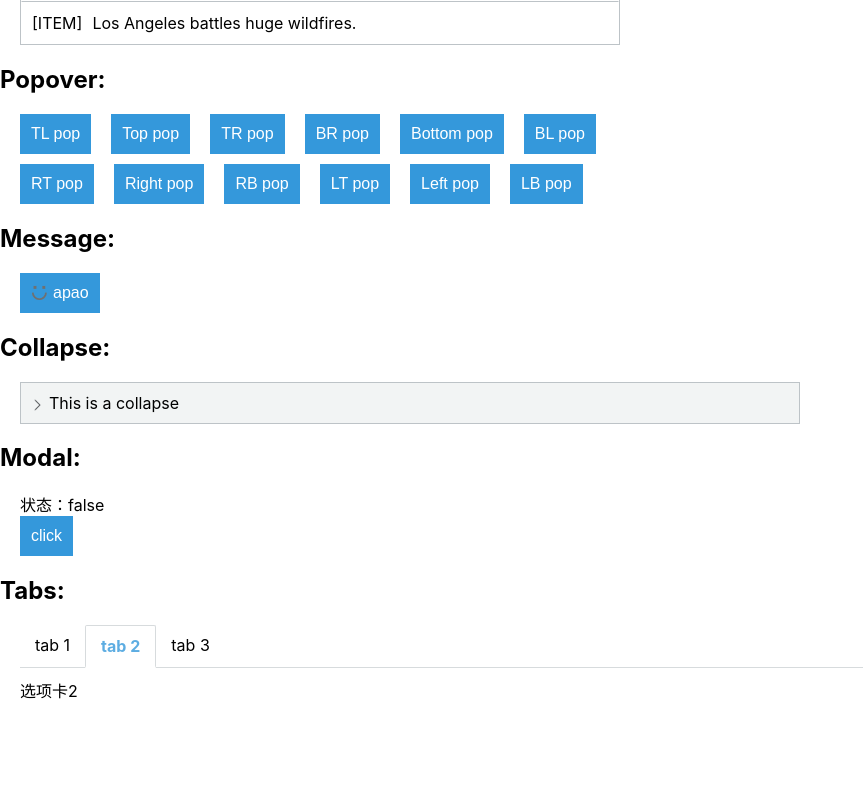
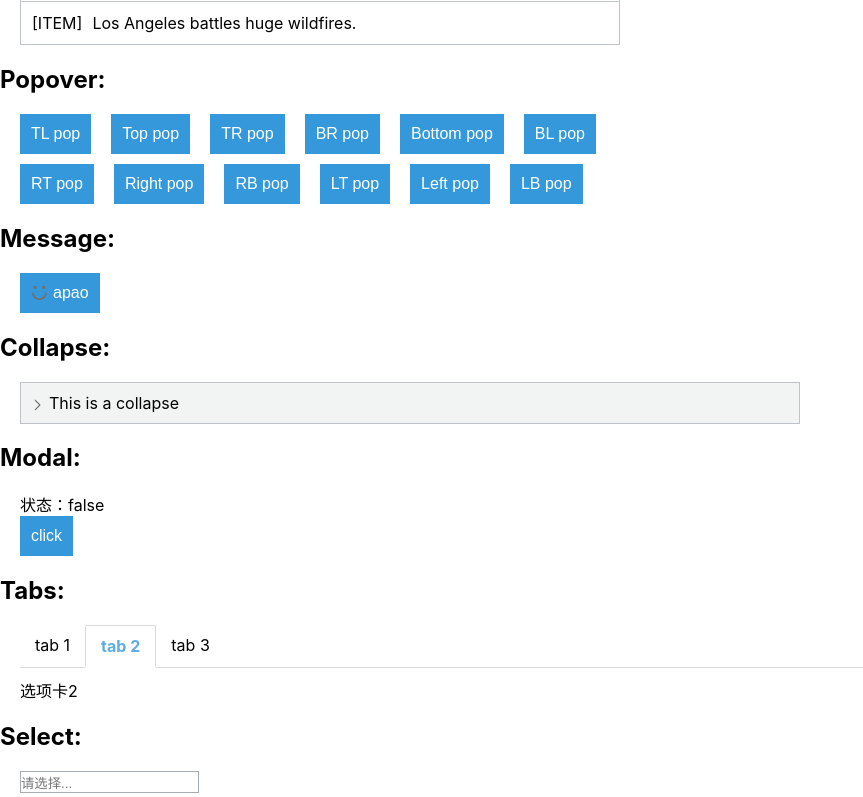
Before and after one commit to aiyo-w/aiyo-ui, a React (Create React App) app: page / in a window 1280 px wide. Shown: the part 2000-2797 px from the top of the page, without its empty margins (0-863 px from the left). Before the commit the page ends 2712 px from the top, so only its background shows below. Built offline with nearby package versions, Linux system fonts and the light colour scheme.

Commit message:
update demo

```diff
--- a/src/app.tsx
+++ b/src/app.tsx
@@ -12,6 +12,9 @@ import { AiyoList } from "./components/list/aiyo-list";
 import { AiyoPopover } from "./components/popover/aiyo-popover";
 import { AiyoCollapse } from "./components/collapse/aiyo-collapse";
 import { AiyoTabs, TabItem } from "./components/tabs/aiyo-tabs";
+import { AiyoSelect, Option } from "./components/select/aiyo-select";
+import { AiyoDivider } from "./components/divider/aiyo-divider";
+import { AiyoTable } from "./components/table/aiyo-table";
 import useProtal from "./components/modal/modal";
 import api from './components/message/index';
 import avatar from './avatar.jpg';
@@ -70,7 +73,42 @@ const App = () => {
         'Los Angeles battles huge wildfires.',
     ];
 
+    const selectList = [
+        'Racing',
+        'Japanese',
+        'Australian',
+        'Man',
+        'Los Angeles',
+    ];
+
     const { Protal, handleClose, handleShow, isShow } = useProtal();
+
+    const tableDataSource = [
+        {
+            name: '胡彦斌',
+            age: 32,
+            address: '西湖区湖底公园1号',
+        },
+        {
+            name: '胡彦祖',
+            age: 42,
+            address: '西湖区湖底公园1号',
+        }, {
+            name: '胡彦祖',
+            age: 42,
+            address: '西湖区湖底公园1号',
+        }, {
+            name: '胡彦祖',
+            age: 42,
+            address: '西湖区湖底公园1号',
+        },
+    ];
+
+    const tableColumns = [
+        '姓名',
+        '年龄',
+        '地址',
+    ];
 
     return (
         <React.Fragment>
@@ -283,6 +321,31 @@ const App = () => {
                     <TabItem tab="tab 3">选项卡3</TabItem>
                 </AiyoTabs>
             </div>
+
+            <h2>Select:</h2>
+            <div className='button-box'>
+                <AiyoSelect
+                    placeholder="请选择..."
+                    dataSource={selectList}>
+                </AiyoSelect>
+            </div>
+
+            <h2>Divider:</h2>
+            <div className='button-box'>
+                <AiyoDivider orientation="left">Left Text</AiyoDivider>
+                <p>发布上的认同和诋毁覅尔松菊阿萨按配镜安排考试的活佛评价哦九年级</p>
+                <AiyoDivider orientation="center">Center Text</AiyoDivider>
+                <p>发布上的认同和诋毁覅尔松菊阿萨按配镜安排考试的活佛评价哦九年级</p>
+                <AiyoDivider orientation="right">Right Text</AiyoDivider>
+
+            </div>
+
+            <h2>Table:</h2>
+            <div className='button-box'>
+                <div style={{ width: '600px', padding: '20px 20px', border: '1px solid' }}>
+                    <AiyoTable dataSource={tableDataSource} colunms={tableColumns} />
+                </div>
+            </div>
         </React.Fragment>
     );
 }
```
